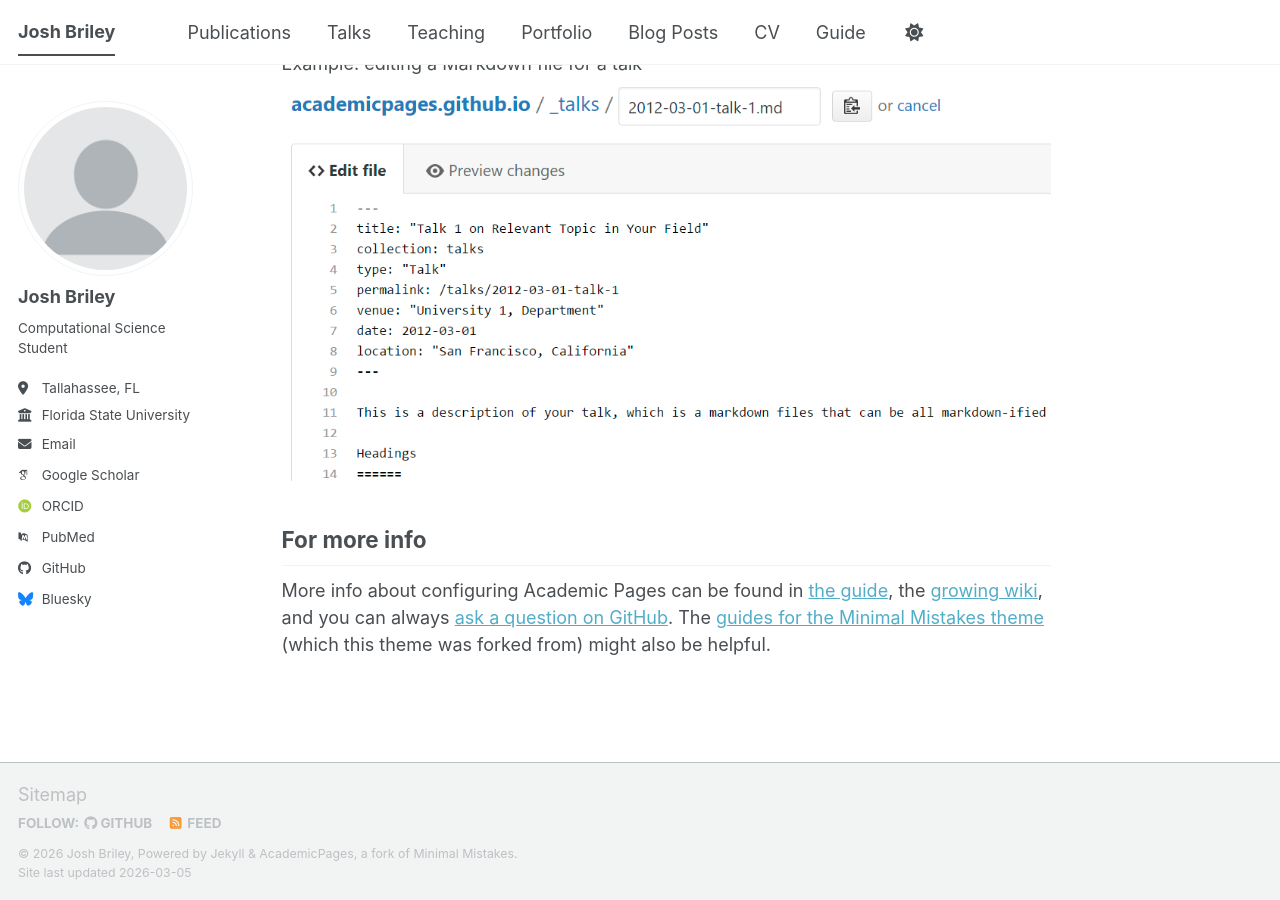
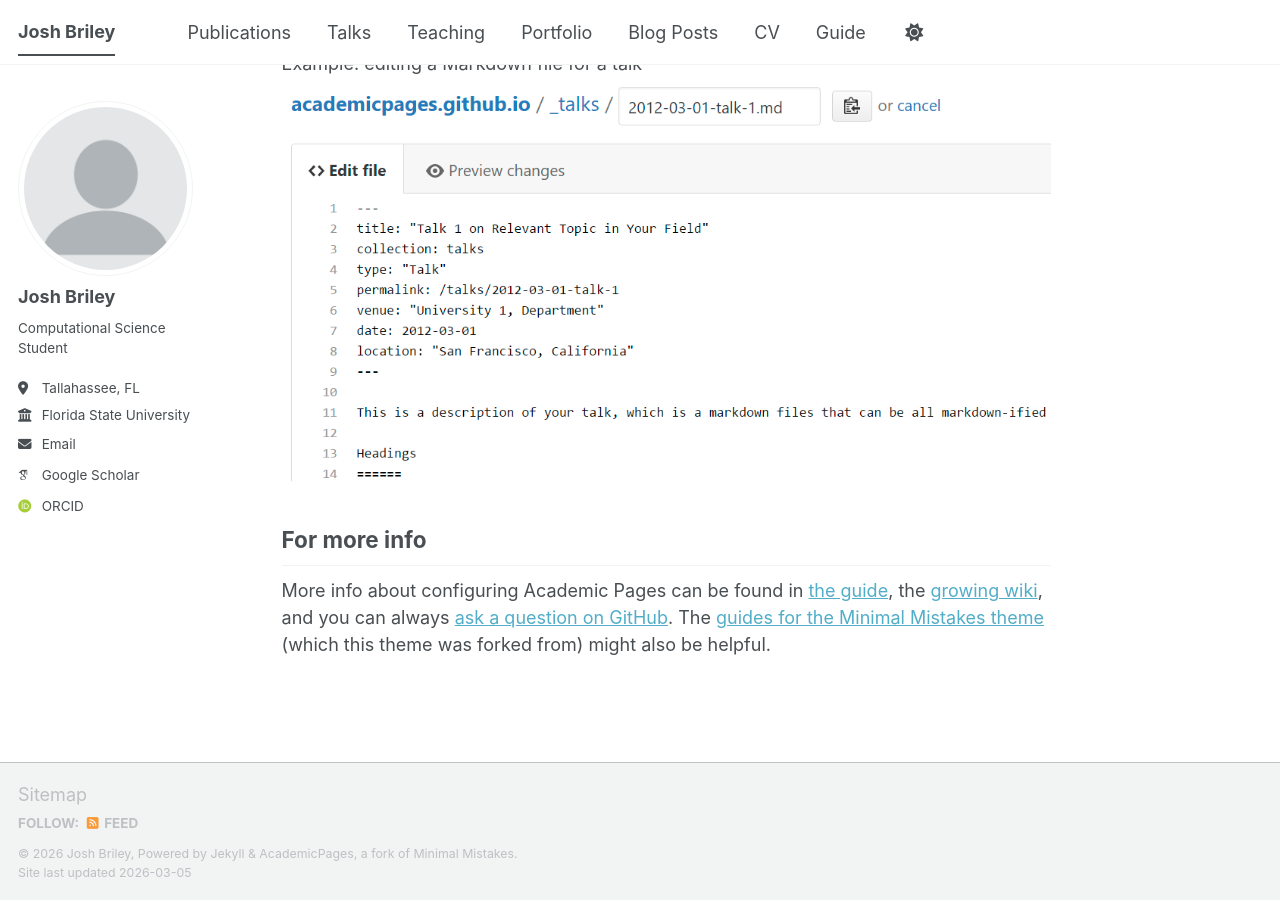
Before and after one commit to joshbriley/joshbriley.github.io, a Jekyll site: the page built from _pages/about.md, in a window 1280 px wide and 900 px high, scrolled down 2720 px. Built offline with Jekyll 4.4.1, drawn with Linux system fonts in a browser that asks for light colours; some web fonts are replaced; a script bundle is joined from its source files by our own code; library files that are not in the unit come from our copies.

Commit message:
Update profile links and comment out unused fields
Updated URLs for ORCID and PubMed, and commented out GitHub and Bluesky entries.

```diff
--- a/_config.yml
+++ b/_config.yml
@@ -38,10 +38,10 @@ author:
   googlescholar    : "https://scholar.google.com/citations?hl=en&user=KzFEZvgAAAAJ&view_op=list_works&gmla=AF9nlQtA0qEUf8mjyvuqVjR4koJG1CLmBuy1_s93Jt7KatSf8AmcN82Q8NaSlbIONYdMI46jUsIbz_NHxjFco0kA"
   inspire-hep      : # URL
   impactstory      : # URL
-  orcid            : "https://orcid.org/yourorcidurl"
+  orcid            : "https://orcid.org/0009-0007-0714-4399"
   semantic         : # URL
   ssrn             : # URL
-  pubmed           : "https://www.ncbi.nlm.nih.gov/pubmed/?term=john+snow"
+  pubmed           : # "https://www.ncbi.nlm.nih.gov/pubmed/?term=john+snow"
   researchgate     : # URL
   scopus           : # URL
   zotero           : # URL
@@ -51,13 +51,13 @@ author:
   bitbucket        : # Username - Update with your username on the site
   codepen          : # Username
   dribbble         : # Username
-  github           : "academicpages"
+  github           : # "academicpages"
   kaggle           : # Username
   stackoverflow    : # User number or user number and name (i.e., use "1" or "1/jeff-atwood")
 
   # Social media
   artstation       : # Username
-  bluesky          : "bsky.app" # Replace this with you Bluesky username
+  bluesky          : # "bsky.app" # Replace this with you Bluesky username
   facebook         : # Username
   flickr           : # Username
   foursquare       : # Username
```
